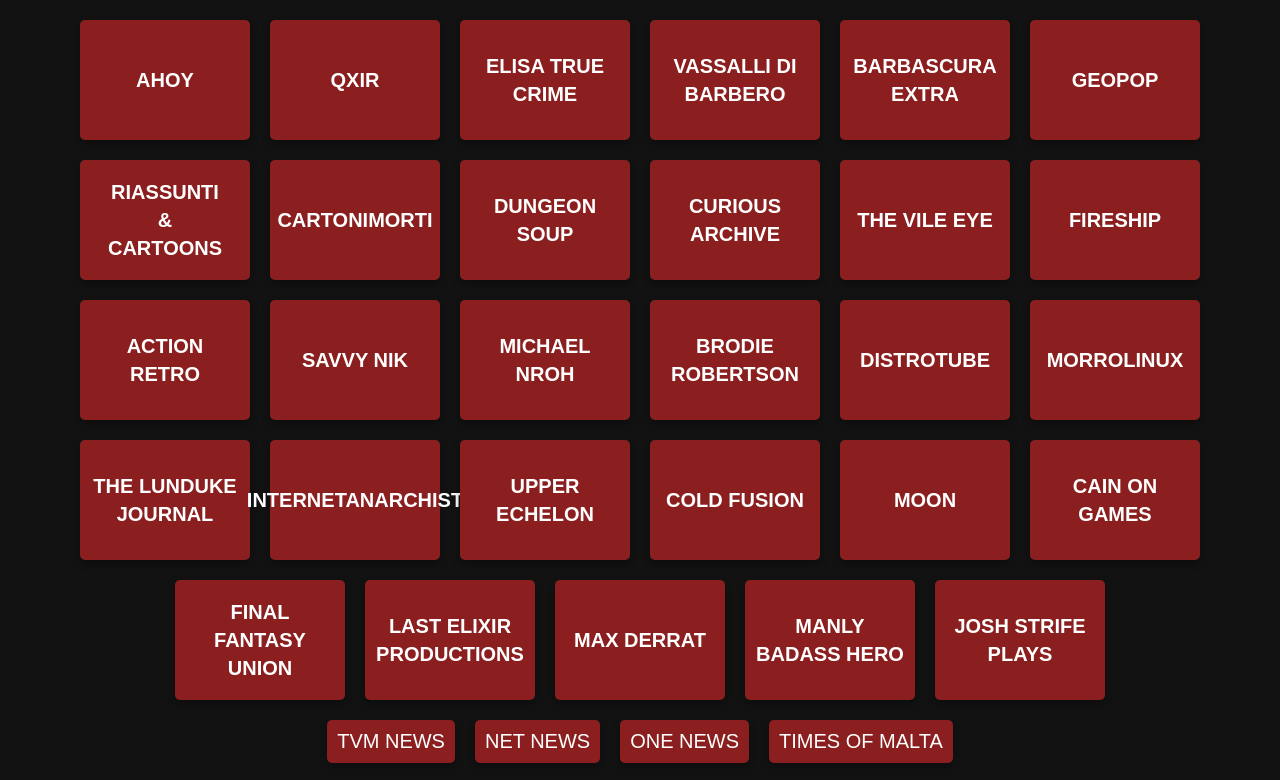
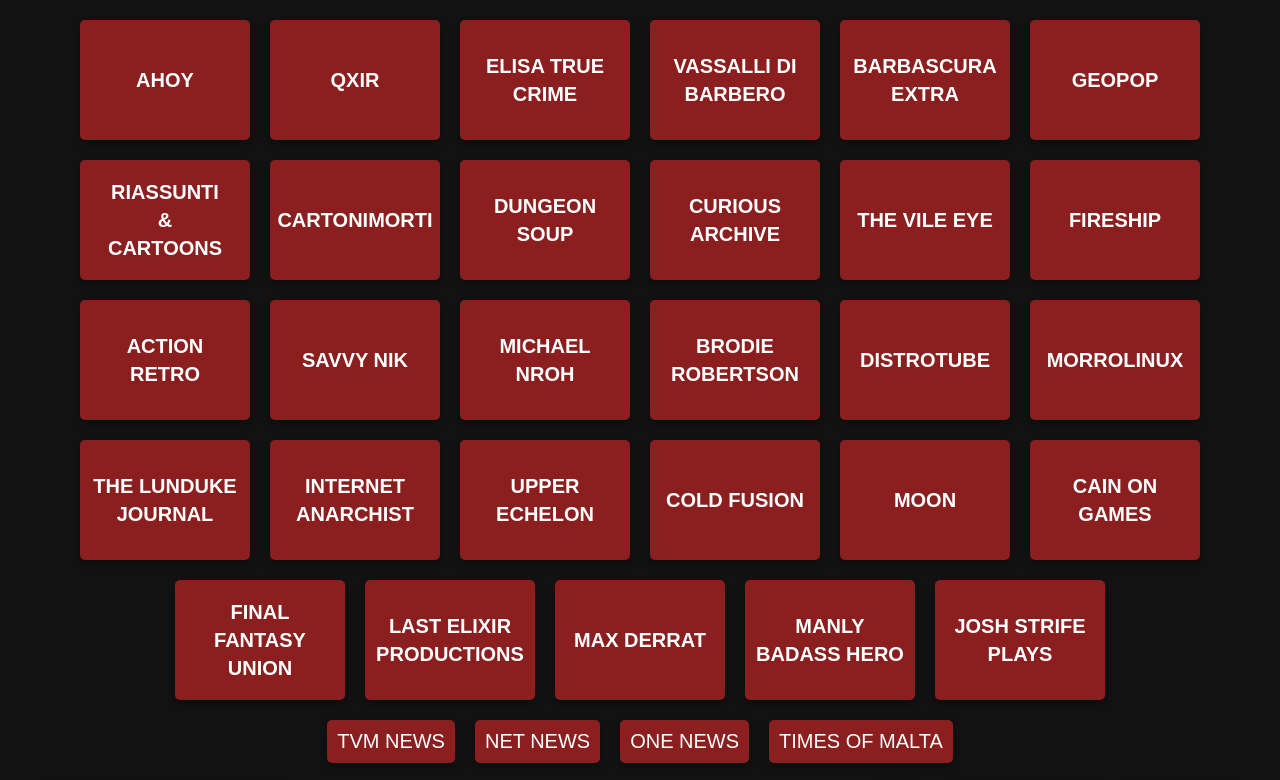
Before and after one commit to brandleesee/brandleesee, a plain HTML site: page index.html in a window 1280 px wide. Shown: the top 780 px of the page. Drawn offline with Linux system fonts and the light colour scheme.

Commit message:
Refactor index.html structure and content

```diff
--- a/index.html
+++ b/index.html
@@ -46,7 +46,7 @@
         <a href="https://www.youtube.com/@DistroTube/videos" class="channel-card" target="_blank">DISTROTUBE</a>
         <a href="https://www.youtube.com/@morrolinu/videos" class="channel-card" target="_blank">MORROLINUX</a>
         <a href="https://www.youtube.com/@Lunduke/videos" class="channel-card" target="_blank">THE LUNDUKE JOURNAL</a>
-        <a href="https://www.youtube.com/@InternetAnarchist/videos" class="channel-card" target="_blank">INTERNETANARCHIST</a>
+        <a href="https://www.youtube.com/@InternetAnarchist/videos" class="channel-card" target="_blank">INTERNET ANARCHIST</a>
         <a href="https://www.youtube.com/@UpperEchelon/videos" class="channel-card" target="_blank">UPPER ECHELON</a>
         <a href="https://www.youtube.com/@ColdFusion/videos" class="channel-card" target="_blank">COLD FUSION</a>
         <a href="https://www.youtube.com/@Moon-Real/videos" class="channel-card" target="_blank">MOON</a>
```
